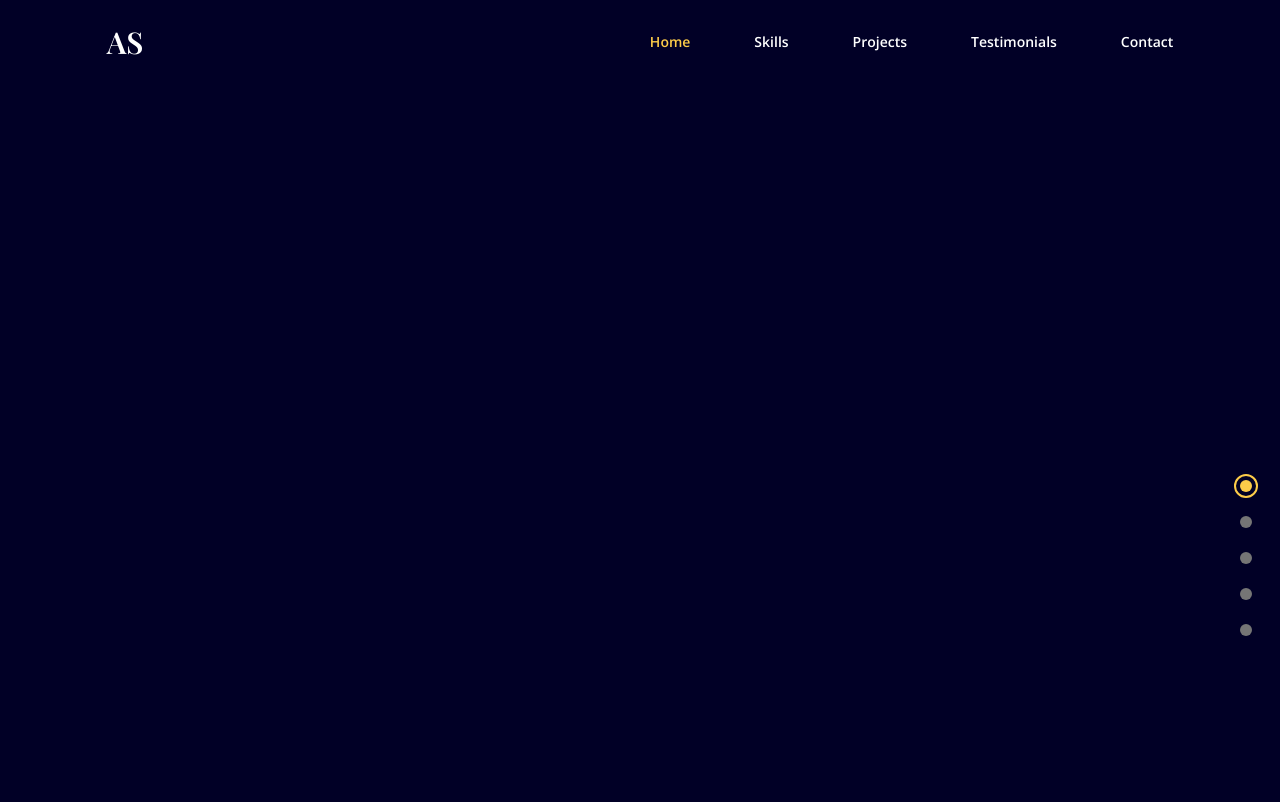
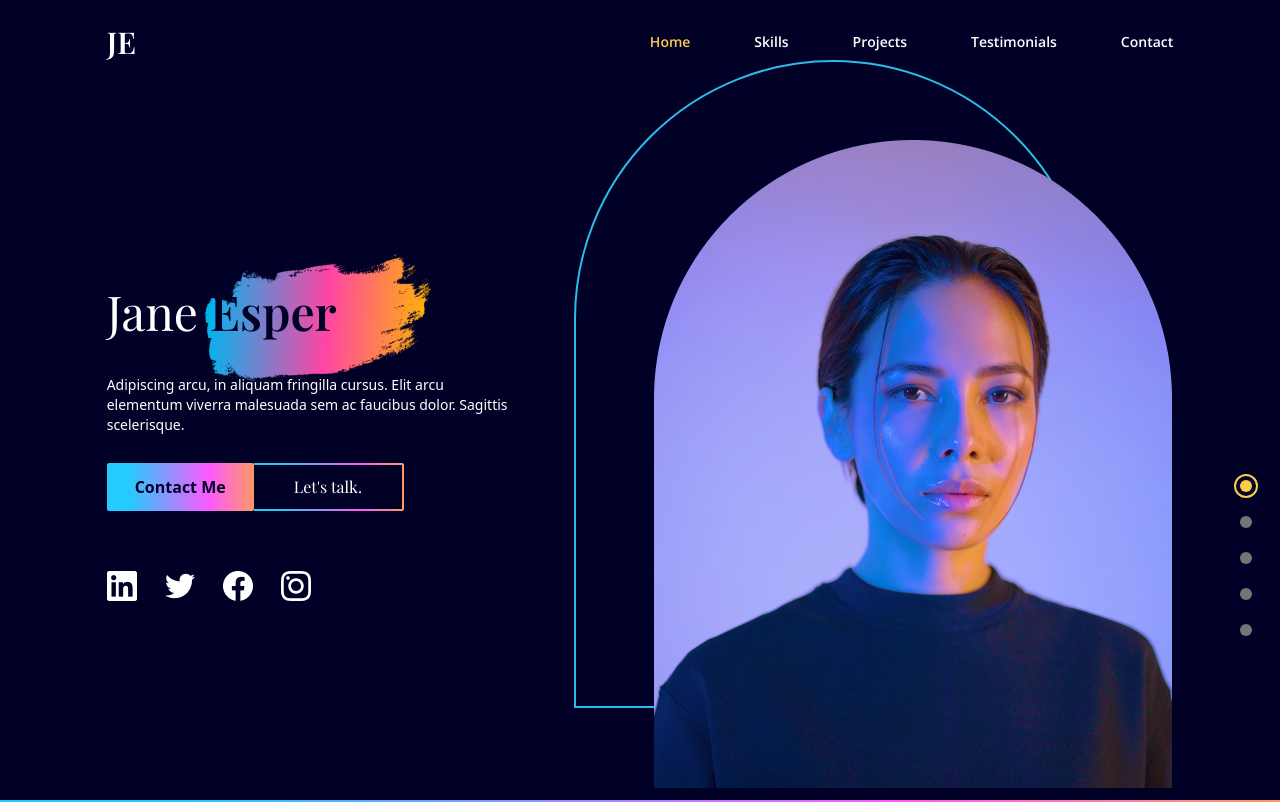
Before and after one commit to angelostewart/react-portfolio-concept, a React (Create React App) app: page / in a window 1280 px wide. Built offline with nearby package versions, Linux system fonts and the light colour scheme; a web font is replaced by a local one.

Commit message:
landing page completed

```diff
--- a/src/App.js
+++ b/src/App.js
@@ -2,6 +2,7 @@
 import DotGroup from "./scenes/DotGroup"
 import Landing from "./scenes/Landing"
 import { useEffect, useState } from "react";
+import LineGradient from "./components/LineGradient";
 import useMediaQuery from "./hooks/useMediaQuery";
 
 function App() {
@@ -34,8 +35,8 @@
         )}
 
         <Landing setSelectedPage={setSelectedPage} />
-
       </div>
+      <LineGradient />
     </div>
   );
 }
--- /dev/null
+++ b/src/components/LineGradient.jsx
@@ -0,0 +1,5 @@
+const LineGradient = ({ width = "w-full" }) => {
+    return <div className={`h-0.5 ${width} bg-gradient-rainblue`} />;
+}
+
+export default LineGradient;
--- /dev/null
+++ b/src/components/SocialMediaIcons.jsx
@@ -0,0 +1,40 @@
+const SocialMediaIcons = () => {
+    return (
+      <div className="flex justify-center md:justify-start my-10 gap-7">
+        <a
+          className="hover:opacity-50 transition duration-500"
+          href="https://www.linkedin.com"
+          target="_blank"
+          rel="noreferrer"
+        >
+          <img alt="linkedin-link" src="../assets/linkedin.png" />
+        </a>
+        <a
+          className="hover:opacity-50 transition duration-500"
+          href="https://www.twitter.com"
+          target="_blank"
+          rel="noreferrer"
+        >
+          <img alt="twitter-link" src="../assets/twitter.png" />
+        </a>
+        <a
+          className="hover:opacity-50 transition duration-500"
+          href="https://www.facebook.com"
+          target="_blank"
+          rel="noreferrer"
+        >
+          <img alt="facebook-link" src="../assets/facebook.png" />
+        </a>
+        <a
+          className="hover:opacity-50 transition duration-500"
+          href="https://www.instagram.com"
+          target="_blank"
+          rel="noreferrer"
+        >
+          <img alt="instagram-link" src="../assets/instagram.png" />
+        </a>
+      </div>
+    );
+  };
+
+  export default SocialMediaIcons;
--- a/src/scenes/Landing.jsx
+++ b/src/scenes/Landing.jsx
@@ -1,17 +1,115 @@
+import SocialMediaIcons from "../components/SocialMediaIcons";
 import useMediaQuery from "../hooks/useMediaQuery";
-import { motion } from "framer-motion"
+import { motion } from "framer-motion";
 import AnchorLink from "react-anchor-link-smooth-scroll";
 
-const Landing = ({setSelectedPage}) => {
-    const isAboveMediumScreens = useMediaQuery("(min-width: 1060px)");
+const Landing = ({ setSelectedPage }) => {
+  const isAboveMediumScreens = useMediaQuery("(min-width: 1060px)");
 
-    return (
-        <section id="home" className="md:flex md:justify-between md:items-center md:h-full gap-16 py-10">
+  return (
+    <section
+      id="home"
+      className="md:flex md:justify-between md:items-center md:h-full gap-16 py-10"
+    >
+      {/* IMAGE SECTION */}
+      <div className="md:order-2 flex justify-center basis-3/5 z-10 mt-16 md:mt-32">
+        {isAboveMediumScreens ? (
+          <div
+            className="relative z-0 ml-20 before:absolute before:-top-20 before:-left-20 before:rounded-t-[400px]
+                before:w-full before:max-w-[400px] md:before:max-w-[600px] before:h-full before:border-2 before:border-blue before:z-[-1]"
+          >
+            <img
+              src="assets/profile-image.png"
+              alt="profile"
+              className="hover:filter hover:saturate-200 transition duration-500 z-10 w-full max-w-[400px] md:max-w-[600px]"
+            />
+          </div>
+        ) : (
+          <img
+            src="assets/profile-image.png"
+            alt="profile"
+            className="hover:filter hover:saturate-200 transition duration-500 z-10 w-full max-w-[400px] md:max-w-[600px]"
+          />
+        )}
+      </div>
 
-        </section>
-    )
+      {/* MAIN SECTION */}
+      <div className="z-30 basis-2/5 mt-12 md:mt-32">
+        {/* HEADINGS */}
+        <motion.div
+          initial="hidden"
+          whileInView="visible"
+          viewport={{ once: true, amount: 0.5 }}
+          transition={{ duration: 0.5 }}
+          variants={{
+            hidden: { opacity: 0, x: -50 },
+            visible: { opacity: 1, x: 0 },
+          }}
+        >
+          <p className="text-5xl font-playfair z-10 text-center md:text-start">
+            Jane {""}
+            <span
+              className="xs:relative xs:text-deep-blue xs:font-semibold z-20
+                xs:before:content-brush before:absolute before:-left-[25px]
+                before:-top-[70px] before:z-[-1]"
+            >
+              Esper
+            </span>
+          </p>
 
+          <p className="mt-10 mb-7 text-sm text-center md:text-start">
+            Adipiscing arcu, in aliquam fringilla cursus. Elit arcu elementum
+            viverra malesuada sem ac faucibus dolor. Sagittis scelerisque.
+          </p>
+        </motion.div>
 
-}
+        {/* CALL TO ACTIONS */}
+        <motion.div
+          className="flex mt-5 justify-center md:justify-start"
+          initial="hidden"
+          whileInView="visible"
+          viewport={{ once: true, amount: 0.5 }}
+          transition={{ delay: 0.2, duration: 0.5 }}
+          variants={{
+            hidden: { opacity: 0, x: -50 },
+            visible: { opacity: 1, x: 0 },
+          }}
+        >
+          <AnchorLink
+            className="bg-gradient-rainblue text-deep-blue rounded-sm py-3 px-7 font-semibold
+                 hover:bg-blue hover:text-white transition duration-500"
+            onClick={() => setSelectedPage("contact")}
+            href="#contact"
+          >
+            Contact Me
+          </AnchorLink>
+          <AnchorLink
+            className="rounded-r-sm bg-gradient-rainblue py-0.5 pr-0.5"
+            onClick={() => setSelectedPage("contact")}
+            href="#contact"
+          >
+            <div className="bg-deep-blue hover:text-red transition duration-500 w-full h-full flex items-center justify-center px-10 font-playfair">
+              Let's talk.
+            </div>
+          </AnchorLink>
+        </motion.div>
+
+        <motion.div
+          className="flex mt-5 justify-center md:justify-start"
+          initial="hidden"
+          whileInView="visible"
+          viewport={{ once: true, amount: 0.5 }}
+          transition={{ delay: 0.4, duration: 0.5 }}
+          variants={{
+            hidden: { opacity: 0, x: -50 },
+            visible: { opacity: 1, x: 0 },
+          }}
+        >
+          <SocialMediaIcons />
+        </motion.div>
+      </div>
+    </section>
+  );
+};
 
 export default Landing;
--- a/src/scenes/NavBar.jsx
+++ b/src/scenes/NavBar.jsx
@@ -24,7 +24,7 @@
   return (
     <nav className={`${navBarBackground} z-40 w-full fixed top-0 py-6`}>
       <div className="flex items-center justify-between mx-auto w-5/6">
-        <h4 className="font-playfair text-3xl font-bold">AS</h4>
+        <h4 className="font-playfair text-3xl font-bold">JE</h4>
         {/* DESKTOP NAV */}
         {isAboveSmallScreens ? (
           <div className="flex justify-between gap-16 font-opensans text-sm font-semibold">
```
Also changed, not shown: public/assets/profile-image-2.jpg (added), src/assets/profile-image-2.jpg (added).
